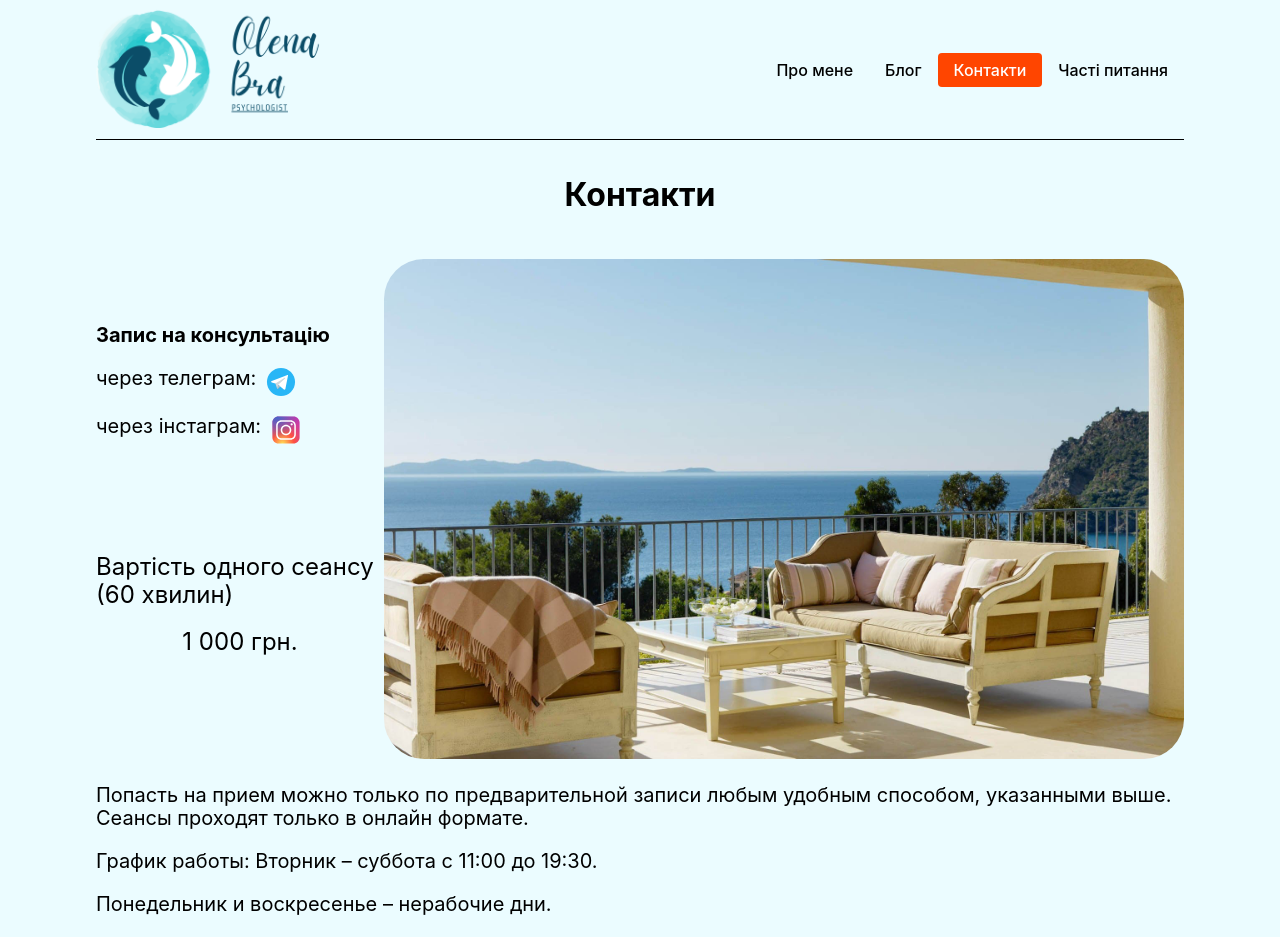
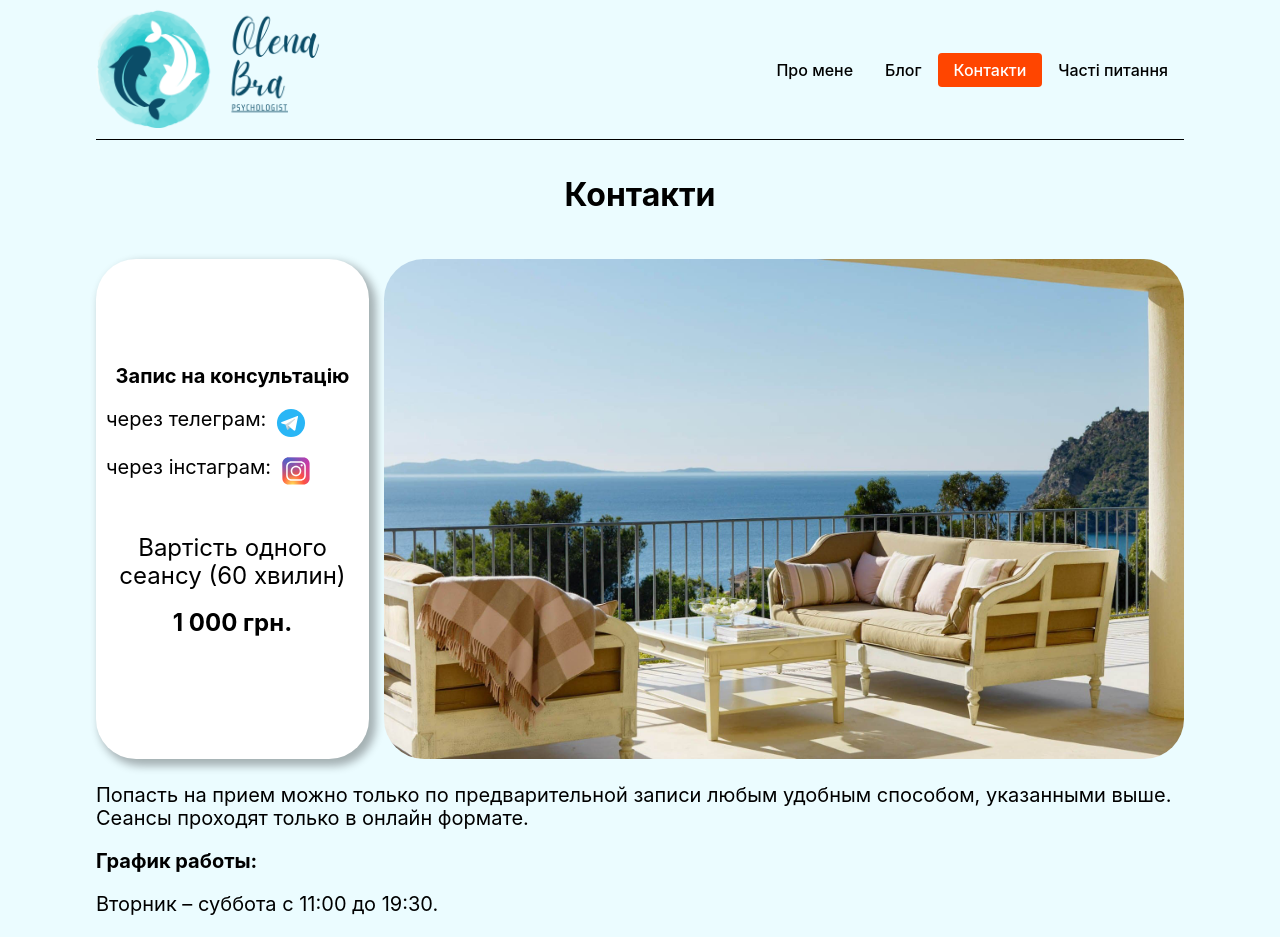
Before and after one commit to BigSiCorp/visitCard, a React (Create React App) app: page /visitCard/contacts in a window 1280 px wide. Shown: the top 937 px of the page. Built offline with nearby package versions, Linux system fonts and the light colour scheme.

Commit message:
add style ContactsPage

```diff
--- a/src/components/Layout/Layout.jsx
+++ b/src/components/Layout/Layout.jsx
@@ -14,6 +14,7 @@ import {
   Footer,
   ContactList,
   Icon,
+  Pretitle,
 } from './Layout.styled';
 
 export const Layout = () => {
@@ -43,6 +44,7 @@ export const Layout = () => {
       </Container>
       <ContainerFooter>
         <Footer>
+          <Pretitle>Приєднуйся:</Pretitle>
           <ContactList>
             <li>
               <a href="https://t.me/Lenatai" target="blanc">
--- a/src/components/Layout/Layout.styled.js
+++ b/src/components/Layout/Layout.styled.js
@@ -81,5 +81,9 @@ export const ContactList = styled.ul`
   align-items: center;
   justify-content: space-between;
   gap: 12px;
+`;
+export const Pretitle = styled.p`
+  font-size: 20px;
+  font-weight: ${p => p.theme.fontWeight.fw600};
   margin-left: auto;
 `;
--- a/src/pages/ContactsPage/ContactPage.styled.js
+++ b/src/pages/ContactsPage/ContactPage.styled.js
@@ -15,25 +15,33 @@ export const Box = styled.div`
 `;
 
 export const InfoBox = styled.div`
-  padding: 65px 0;
+  padding: 86px 10px;
+  background-color: #fff;
+  border-radius: 40px;
+  margin-right: 15px;
+  box-shadow: 5px 5px 8px 2px rgba(0, 0, 0, 0.3);
 `;
 
 export const BoxTitle = styled.p`
+  display: flex;
+  justify-content: center;
   margin-bottom: 20px;
+  margin-top: 20px;
   font-size: ${p => p.theme.fontSize.fs20};
   font-weight: ${p => p.theme.fontWeight.fw700};
 `;
 
 export const PriceInfo = styled.p`
   margin-bottom: 20px;
+  text-align: center;
   font-size: ${p => p.theme.fontSize.fs24};
   /* font-weight: ${p => p.theme.fontWeight.fw700}; */
-  /* text-align: center; */
 `;
 
 export const PriceInfo1 = styled.p`
   margin-bottom: 20px;
   font-size: ${p => p.theme.fontSize.fs24};
+  font-weight: ${p => p.theme.fontWeight.fw700};
   text-align: center;
 `;
 export const Img = styled.img`
@@ -43,13 +51,18 @@ export const Conditions = styled.p`
   margin-bottom: 20px;
   font-size: ${p => p.theme.fontSize.fs20};
 `;
+export const Condition = styled.p`
+  margin-bottom: 20px;
+  font-weight: ${p => p.theme.fontWeight.fw700};
+  font-size: ${p => p.theme.fontSize.fs20};
+`;
 
 export const ContactsList = styled.ul`
   display: flex;
   gap: 10px;
   flex-direction: column;
   font-size: ${p => p.theme.fontSize.fs20};
-  margin-bottom: 100px;
+  margin-bottom: 40px;
 `;
 
 export const Icon = styled.img`
--- a/src/pages/ContactsPage/ContactsPage.jsx
+++ b/src/pages/ContactsPage/ContactsPage.jsx
@@ -12,6 +12,7 @@ import {
   ContactsList,
   Icon,
   Conditions,
+  Condition,
   Img,
   ContactsIteam,
 } from './ContactPage.styled';
@@ -38,8 +39,10 @@ export const ContactsPage = () => {
                 </a>
               </ContactsIteam>
             </ContactsList>
-            <PriceInfo>Вартість одного сеансу (60 хвилин)</PriceInfo>
-            <PriceInfo1>1 000 грн.</PriceInfo1>
+            <div>
+              <PriceInfo>Вартість одного сеансу (60 хвилин)</PriceInfo>
+              <PriceInfo1>1 000 грн.</PriceInfo1>
+            </div>
           </InfoBox>
           <Img src={PlaceForMeet} alt="терасса у моря" width="800" />
         </Box>
@@ -47,9 +50,8 @@ export const ContactsPage = () => {
           Попасть на прием можно только по предварительной записи любым удобным
           способом, указанными выше. Сеансы проходят только в онлайн формате.
         </Conditions>
-        <Conditions>
-          График работы: Вторник – суббота с 11:00 до 19:30.
-        </Conditions>
+        <Condition>График работы:</Condition>
+        <Conditions>Вторник – суббота с 11:00 до 19:30.</Conditions>
         <Conditions>Понедельник и воскресенье – нерабочие дни.</Conditions>
       </Section>
     </main>
```
